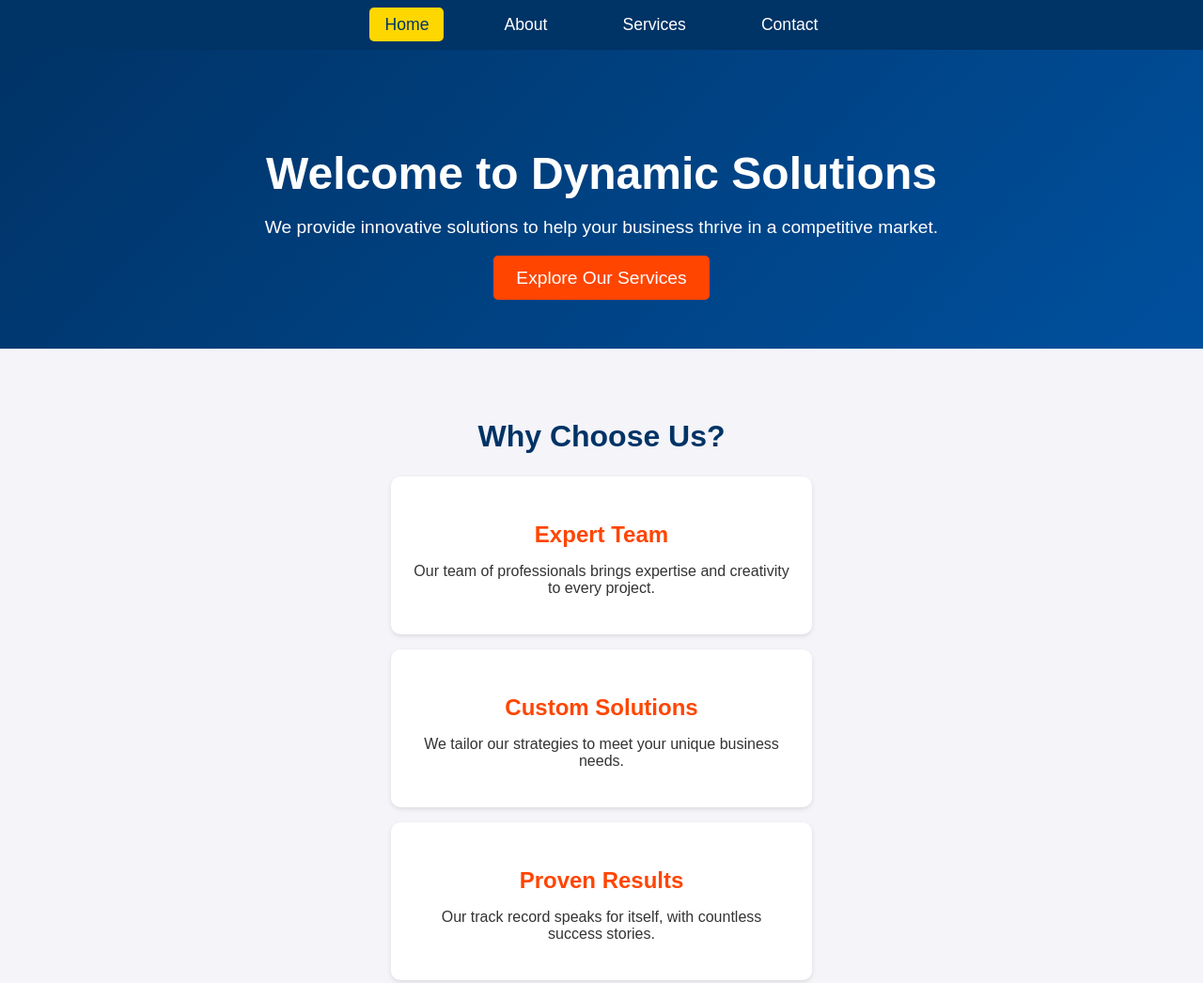
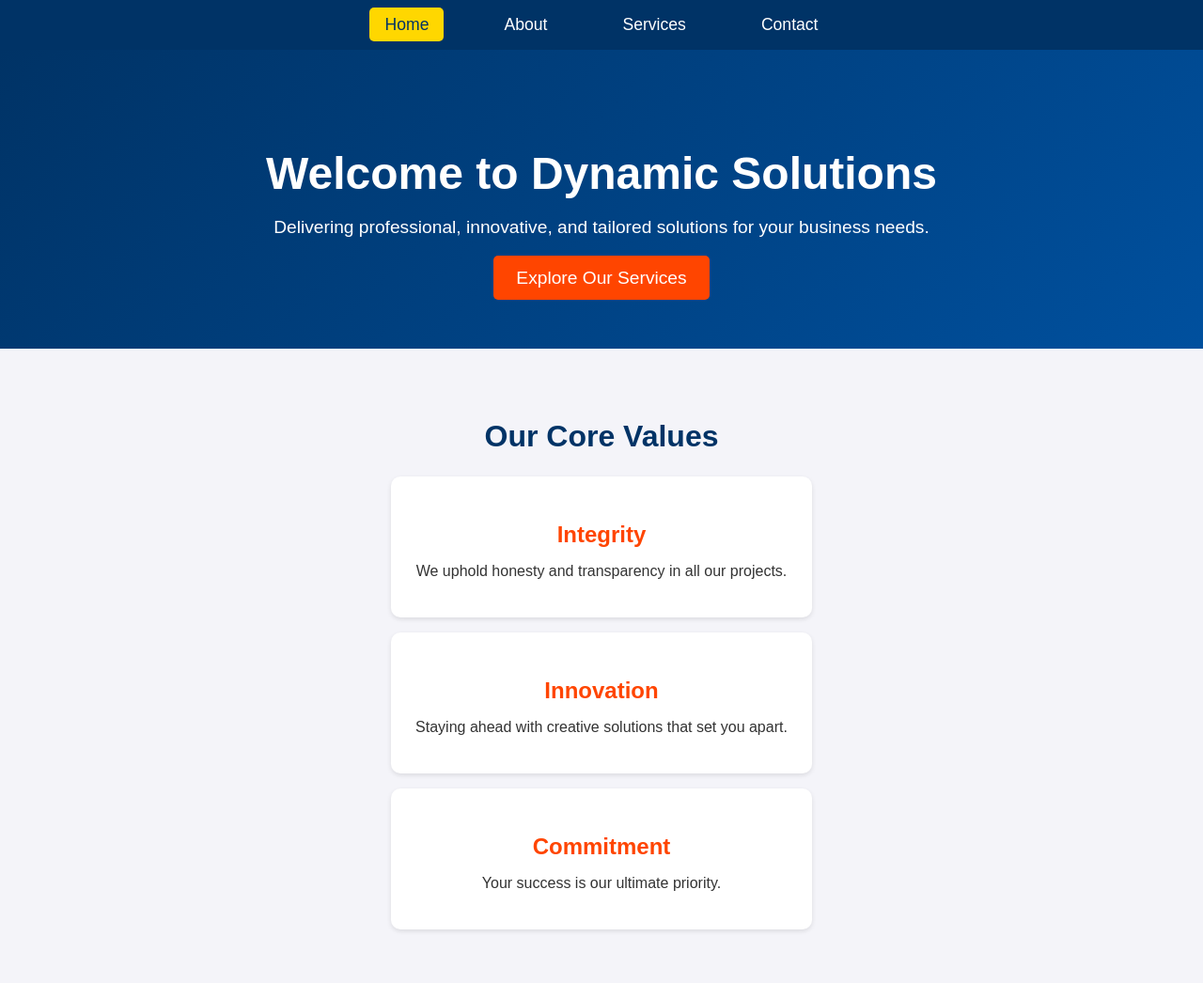
Before and after one commit to Michael-Finley04/MART341-WebDesign, a plain HTML site: page CourseHomework/FinalProject/index.html in a window 1280 px wide. Shown: the top 1046 px of the page at 94% size. Drawn offline with Linux system fonts and the light colour scheme.

Commit message:
Update index.html

```diff
--- a/CourseHomework/FinalProject/index.html
+++ b/CourseHomework/FinalProject/index.html
@@ -3,7 +3,7 @@
 <head>
   <meta charset="UTF-8">
   <meta name="viewport" content="width=device-width, initial-scale=1.0">
-  <title>Dynamic Solutions</title>
+  <title>Dynamic Solutions | Home</title>
   <link rel="stylesheet" href="style.css">
 </head>
 <body>
@@ -21,23 +21,23 @@
   <main>
     <section class="hero">
       <h1>Welcome to Dynamic Solutions</h1>
-      <p>We provide innovative solutions to help your business thrive in a competitive market.</p>
+      <p>Delivering professional, innovative, and tailored solutions for your business needs.</p>
       <a href="services.html" class="cta-button">Explore Our Services</a>
     </section>
 
     <section class="features">
-      <h2>Why Choose Us?</h2>
+      <h2>Our Core Values</h2>
       <div class="feature">
-        <h3>Expert Team</h3>
-        <p>Our team of professionals brings expertise and creativity to every project.</p>
+        <h3>Integrity</h3>
+        <p>We uphold honesty and transparency in all our projects.</p>
       </div>
       <div class="feature">
-        <h3>Custom Solutions</h3>
-        <p>We tailor our strategies to meet your unique business needs.</p>
+        <h3>Innovation</h3>
+        <p>Staying ahead with creative solutions that set you apart.</p>
       </div>
       <div class="feature">
-        <h3>Proven Results</h3>
-        <p>Our track record speaks for itself, with countless success stories.</p>
+        <h3>Commitment</h3>
+        <p>Your success is our ultimate priority.</p>
       </div>
     </section>
   </main>
```
